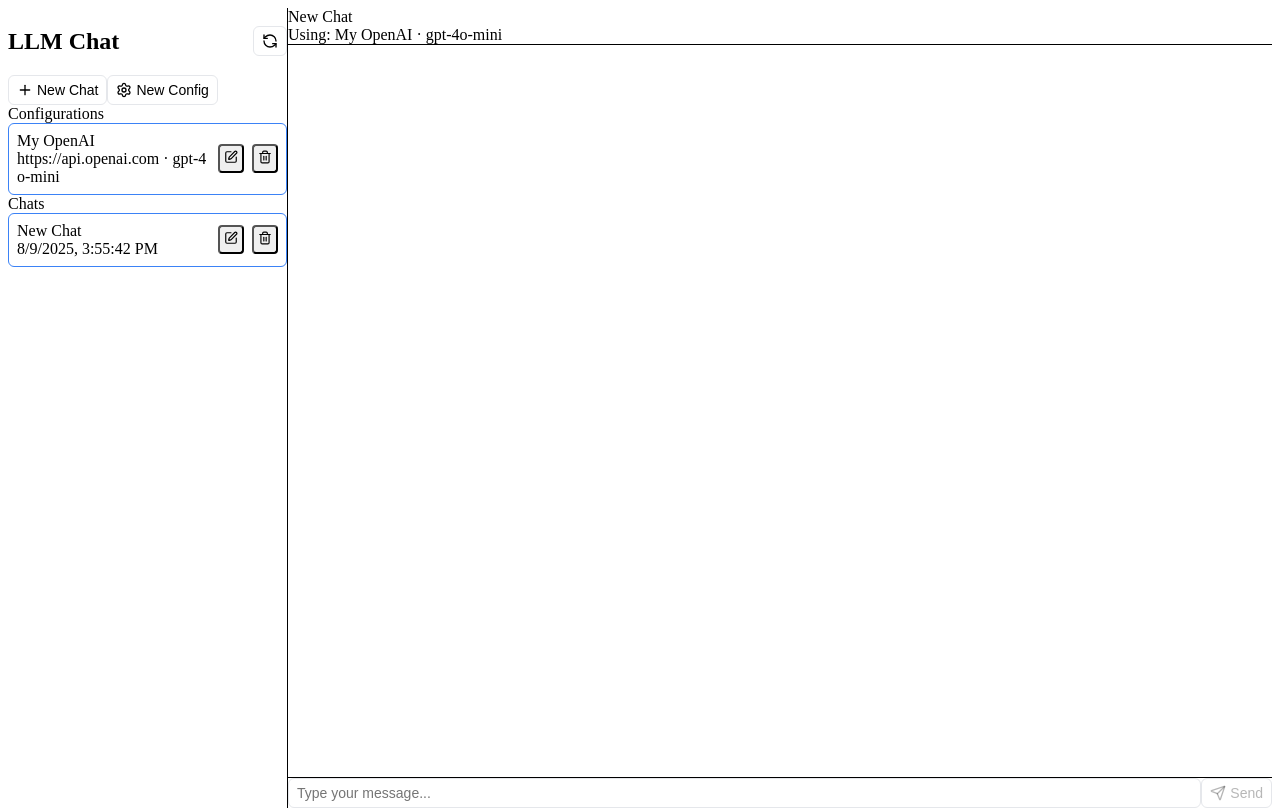
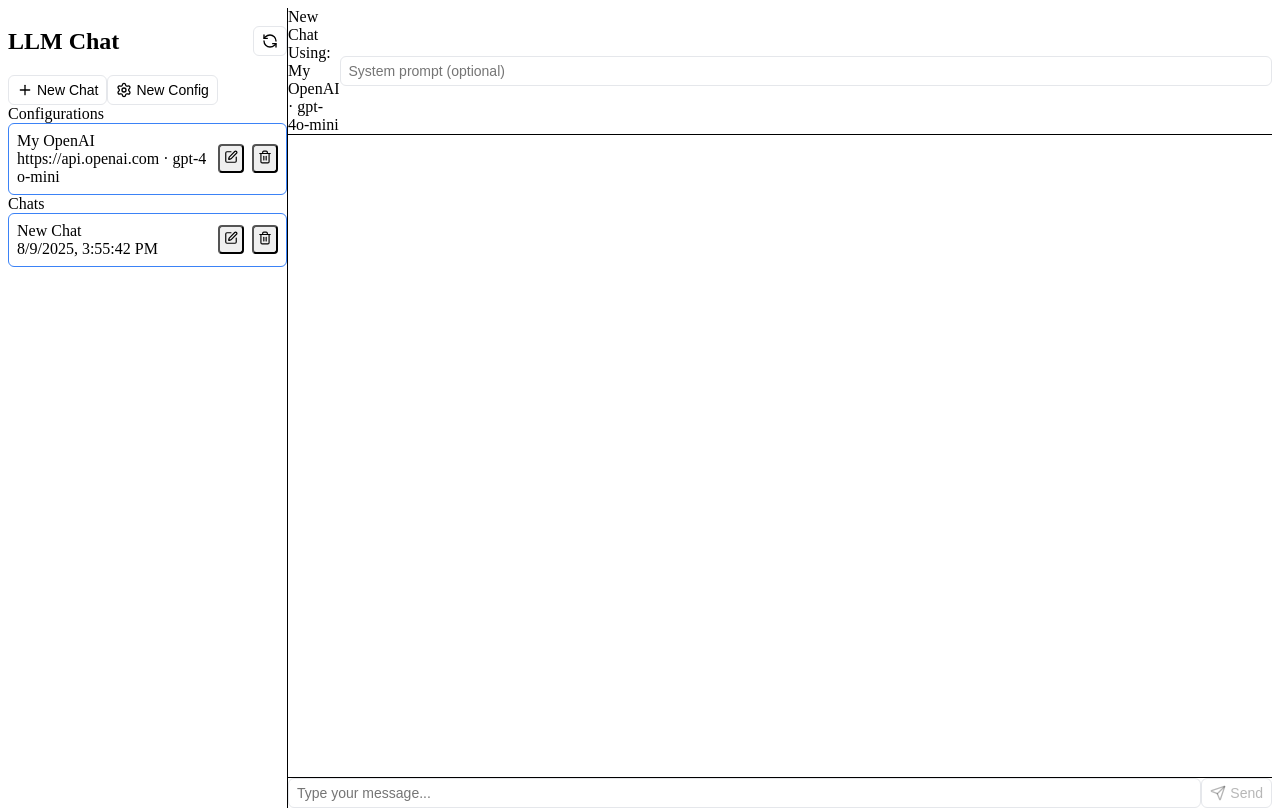
Before and after one commit to Trent-Fellbootman/tmp-repo, a Next.js app: page / in a window 1280 px wide. Both pictures are taken after a click on the button "New Chat". Built offline with nearby package versions, Linux system fonts and the light colour scheme.

Commit message:
feat: per-session system prompt; include in chat messages; small UI for editing

```diff
--- a/src/app/page.tsx
+++ b/src/app/page.tsx
@@ -73,6 +73,14 @@ export default function Page() {
   const onSend = async () => {
     if (!activeConfig) { setError("Please create a model config first"); return; }
     const sid = activeSession?.id || createSession(activeConfig.id, input.slice(0, 30) || "New Chat");
+
+    const history = [...(activeSession?.messages || [])];
+    // include optional system prompt
+    const sys = (sessions.find(s=>s.id===sid)?.systemPrompt || '').trim();
+    if (sys) {
+      history.unshift({ id: 'sys', role: 'system', content: sys, createdAt: Date.now() } as ChatMessage);
+    }
+
     const userMsg: ChatMessage = { id: nanoid(), role: 'user', content: input, createdAt: Date.now() };
     addMessage(sid, userMsg);
     setInput("");
@@ -81,7 +89,7 @@ export default function Page() {
     addMessage(sid, assistantMsg);
     setLoading(true); setError(null);
     try {
-      await streamChat(activeConfig, [...(activeSession?.messages || []), userMsg], (delta) => {
+      await streamChat(activeConfig, [...history, userMsg], (delta) => {
         // append to the last assistant message instead of pushing new messages
         useStore.getState().updateMessage(sid, assistantMsg.id, ({ content }) => ({ content: (content || '') + delta })) as any;
       });
@@ -146,6 +154,14 @@ export default function Page() {
             <div className="font-medium">{activeSession?.title || 'No chat selected'}</div>
             {activeConfig && (<div className="text-xs text-gray-500">Using: {activeConfig.name} · {activeConfig.model}</div>)}
           </div>
+          {activeSession && (
+            <input
+              className="input max-w-xl"
+              placeholder="System prompt (optional)"
+              defaultValue={activeSession.systemPrompt || ''}
+              onBlur={(e)=> useStore.setState(s=>({ sessions: s.sessions.map(ss=> ss.id===activeSession.id ? { ...ss, systemPrompt: e.target.value } : ss) }))}
+            />
+          )}
         </header>
 
         <div className="flex-1 overflow-auto p-4 space-y-3 bg-gray-50" ref={messagesEndRef}>
--- a/src/store.ts
+++ b/src/store.ts
@@ -15,15 +15,19 @@ interface StoreState {
   updateConfig: (id: string, patch: Partial<ModelConfig>) => void;
   deleteConfig: (id: string) => void;
 
-  createSession: (configId: string, title?: string) => string;
+  createSession: (configId: string, title?: string, systemPrompt?: string) => string;
   deleteSession: (id: string) => void;
   addMessage: (sessionId: string, msg: Omit<ChatMessage, 'id' | 'createdAt'>) => ChatMessage;
   updateMessage: (sessionId: string, messageId: string, patch: Partial<ChatMessage> | ((m: ChatMessage) => Partial<ChatMessage>)) => void;
   setActiveSession: (id: string | null) => void;
   setActiveConfig: (id: string | null) => void;
   renameSession: (id: string, title: string) => void;
+  updateSession: (id: string, patch: Partial<ChatSession>) => void;
 
   resetAll: () => void;
+
+  // optional convenience
+  importState?: (state: Partial<Pick<StoreState, 'sessions' | 'configs' | 'activeSessionId' | 'activeConfigId'>>) => void;
 }
 
 const KEY = 'llm-chat-state-v1';
@@ -52,13 +56,14 @@ export const useStore = create<StoreState>()(
         activeSessionId: s.activeSessionId && s.sessions.find((x) => x.id === s.activeSessionId && x.configId === id) ? null : s.activeSessionId,
       })),
 
-      createSession: (configId, title) => {
+      createSession: (configId, title, systemPrompt) => {
         const id = nanoid();
         const now = Date.now();
         const session: ChatSession = {
           id,
           title: title || 'New Chat',
           configId,
+          systemPrompt,
           messages: [],
           createdAt: now,
           updatedAt: now,
@@ -72,6 +77,10 @@ export const useStore = create<StoreState>()(
       })),
       renameSession: (id, title) => set((s) => ({
         sessions: s.sessions.map((x) => (x.id === id ? { ...x, title } : x)),
+      })),
+      updateSession: (id, patch) => set((s) => ({
+        sessions: s.sessions.map((x) => (x.id === id ? { ...x, ...patch } : x)),
+        updatedAt: Date.now(),
       })),
 
       addMessage: (sessionId, msg) => {
@@ -104,6 +113,12 @@ export const useStore = create<StoreState>()(
       setActiveConfig: (id) => set({ activeConfigId: id }),
 
       resetAll: () => set({ sessions: [], configs: [], activeSessionId: null, activeConfigId: null }),
+      importState: (state) => set((s) => ({
+        sessions: state.sessions ?? s.sessions,
+        configs: state.configs ?? s.configs,
+        activeSessionId: state.activeSessionId ?? s.activeSessionId,
+        activeConfigId: state.activeConfigId ?? s.activeConfigId,
+      })),
     }),
     {
       name: KEY,
--- a/src/types.ts
+++ b/src/types.ts
@@ -24,6 +24,7 @@ export interface ChatSession {
   title: string;
   messages: ChatMessage[];
   configId: string;
+  systemPrompt?: string;
   createdAt: number;
   updatedAt: number;
 }
```
